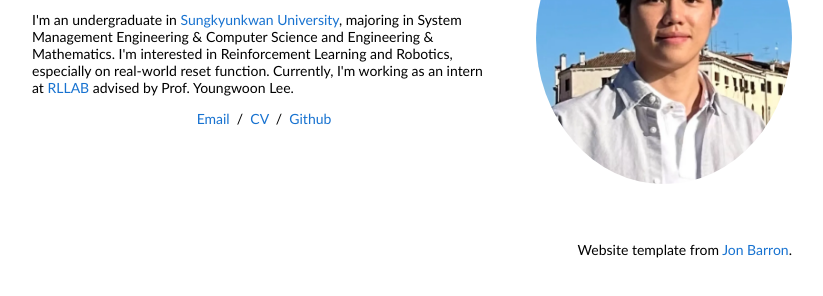
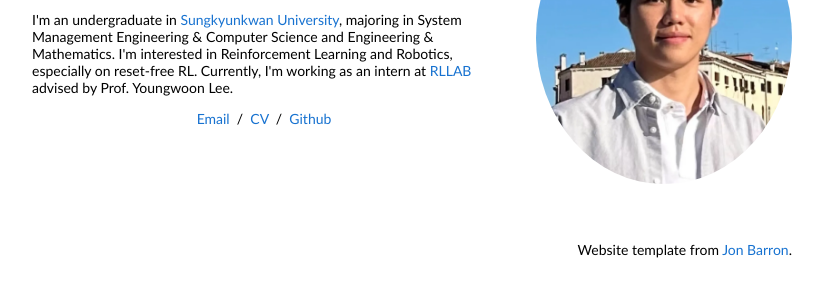
Before and after one commit to exaFLOPs26/exaflops26.github.io, a plain HTML site: page index.html in a window 1280 px wide. Shown: the part 136-432 px from the top of the page, without its empty margins (228-1051 px from the left). Drawn offline with Linux system fonts and the light colour scheme.

Commit message:
research question

```diff
--- a/index.html
+++ b/index.html
@@ -29,7 +29,7 @@
                   </p>
                   <p>I'm an undergraduate in <a href="https://www.skku.edu/skku/index.do">Sungkyunkwan University</a>,
                     majoring in System Management Engineering & Computer Science and Engineering & Mathematics. I'm
-                    interested in Reinforcement Learning and Robotics, especially on real-world reset function.
+                    interested in Reinforcement Learning and Robotics, especially on reset-free RL.
                     Currently, I'm working as an intern
                     at <a href="https://youngwoon.github.io/">RLLAB</a> advised by Prof. Youngwoon Lee.
                   </p>
```
